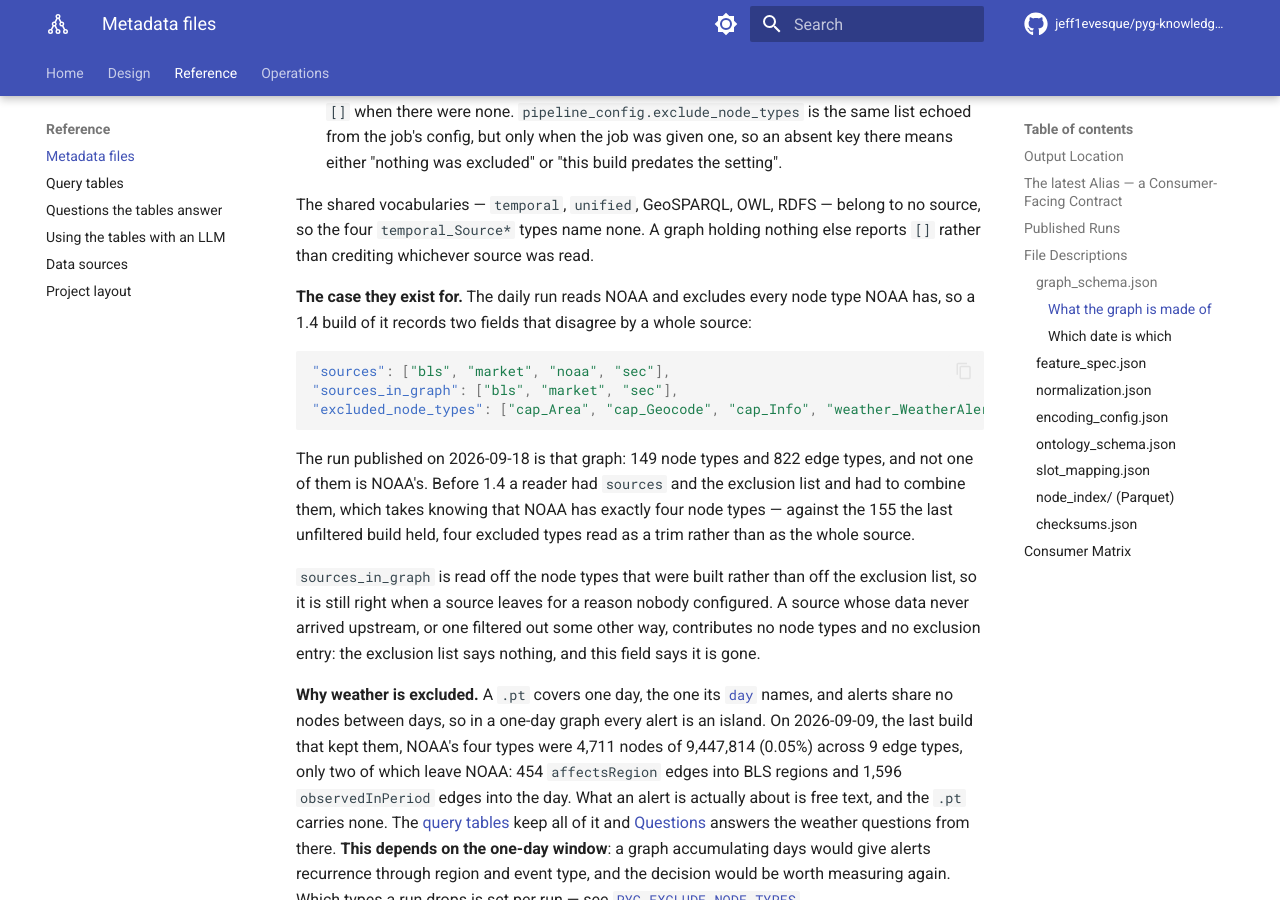
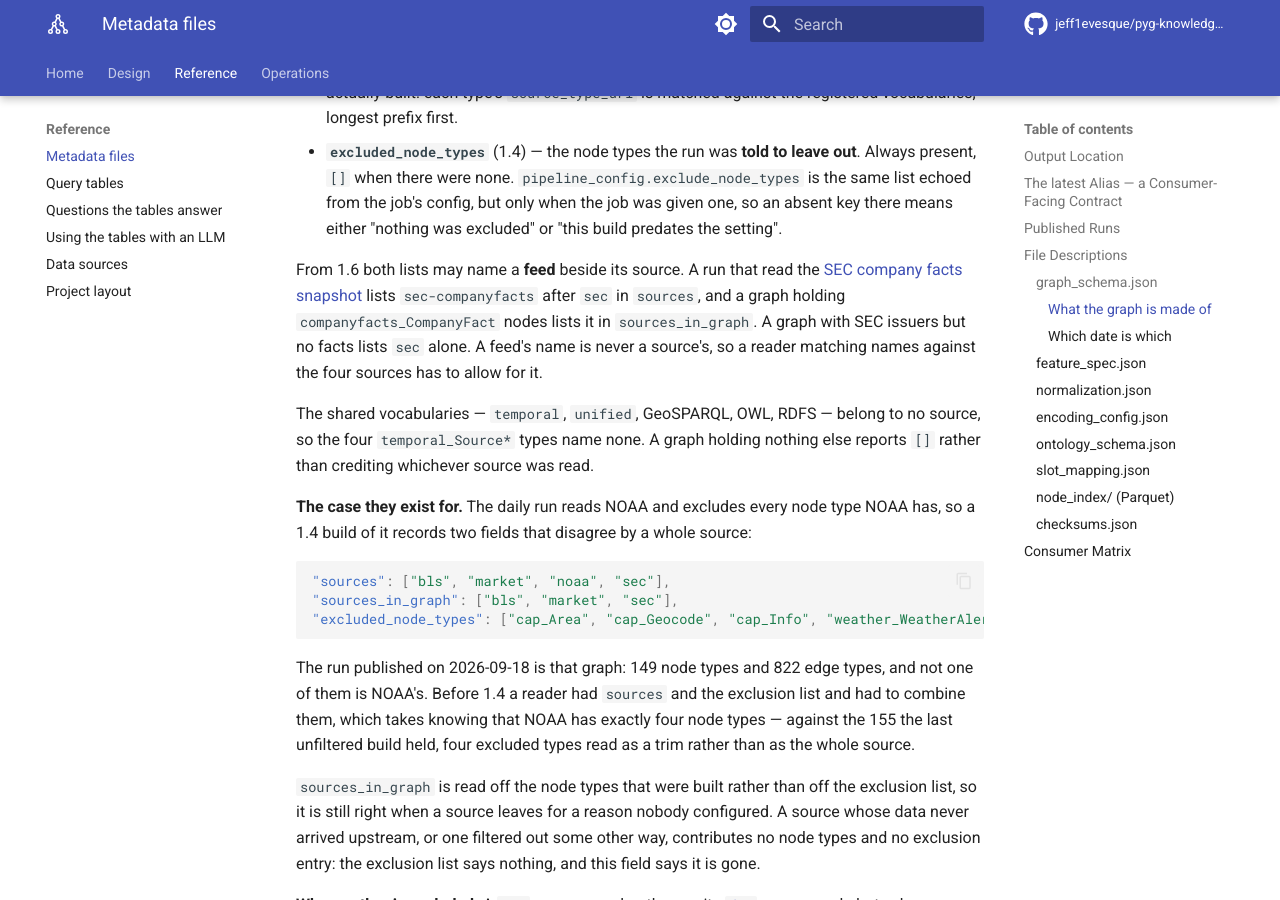
Before and after one commit to jeff1evesque/pyg-knowledge-graph-builder, an MkDocs documentation site: the page built from documentation/reference/outputs.md, in a window 1280 px wide and 900 px high, scrolled down 7309 px. Built offline with MkDocs 1.6.1 and Material for MkDocs 9.7.7, drawn with Linux system fonts in a browser that asks for light colours; comment, search, counter and statistics services are not loaded; some of the changed text lies outside the part shown.

Commit message:
#434: outputs.md, schema 1.6 and a feed in sources_in_graph

```diff
--- a/documentation/reference/outputs.md
+++ b/documentation/reference/outputs.md
@@ -158,10 +158,11 @@
 
 Complete inventory of every node type and edge type in the graph. The entry point for any consumer of the graph.
 
-**Schema version: `1.5`.** Every step since 1.1 has been additive: each field keeps the name and meaning it had, so the version says what is *there*.
+**Schema version: `1.6`.** Every step since 1.1 has been additive: each field keeps the name and meaning it had, so the version says what is *there*.
 
 | Version | What it changed |
 |---|---|
+| `1.6` | `build_metadata.sources` and `sources_in_graph` may name a feed beside its source: `sec-companyfacts` beside `sec`. See [What the graph is made of](#what-the-graph-is-made-of) |
 | `1.5` | adds `build_metadata.day` — the day the graph's data was cut from, which is the [query tables](tables.md)' `day`. See [Which date is which](#which-date-is-which) |
 | `1.4` | adds `build_metadata.sources_in_graph` and `build_metadata.excluded_node_types` — what this graph holds, as against what the run read |
 | `1.3` | adds `build_metadata.dataset` and `build_metadata.sources` — what the graph was built from. Below 1.3 the file cannot say, so an empty `sources` there means "this build did not record it", not "no sources" |
@@ -199,6 +200,8 @@
 - **`sources`** (1.3) — the sources the run **read**, carried over from the enriched output's `dataset.json`. A `pyg_only` leg reads it back to learn what the Parquet it is assembling was built from, so it stays the read set and is never narrowed.
 - **`sources_in_graph`** (1.4) — the sources that **reached this `.pt`**. Derived from the node types actually built: each type's `source_type_uri` is matched against the registered vocabularies, longest prefix first.
 - **`excluded_node_types`** (1.4) — the node types the run was **told to leave out**. Always present, `[]` when there were none. `pipeline_config.exclude_node_types` is the same list echoed from the job's config, but only when the job was given one, so an absent key there means either "nothing was excluded" or "this build predates the setting".
+
+From 1.6 both lists may name a **feed** beside its source. A run that read the [SEC company facts snapshot](sources.md#sec-company-facts) lists `sec-companyfacts` after `sec` in `sources`, and a graph holding `companyfacts_CompanyFact` nodes lists it in `sources_in_graph`. A graph with SEC issuers but no facts lists `sec` alone. A feed's name is never a source's, so a reader matching names against the four sources has to allow for it.
 
 The shared vocabularies — `temporal`, `unified`, GeoSPARQL, OWL, RDFS — belong to no source, so the four `temporal_Source*` types name none. A graph holding nothing else reports `[]` rather than crediting whichever source was read.
 
```
